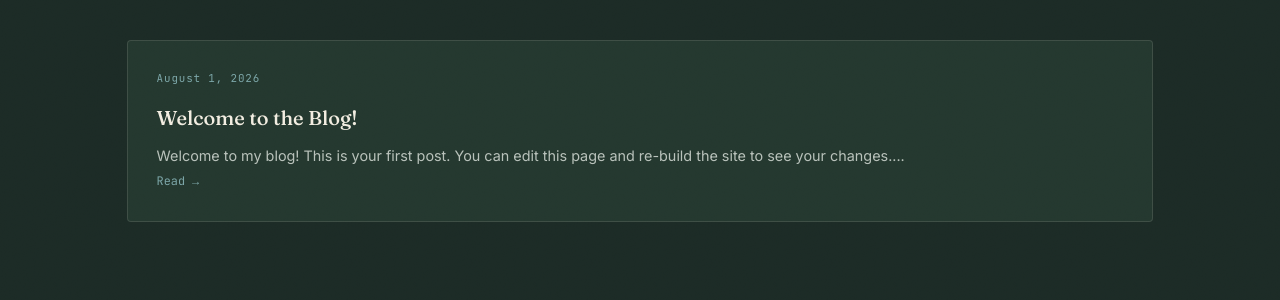
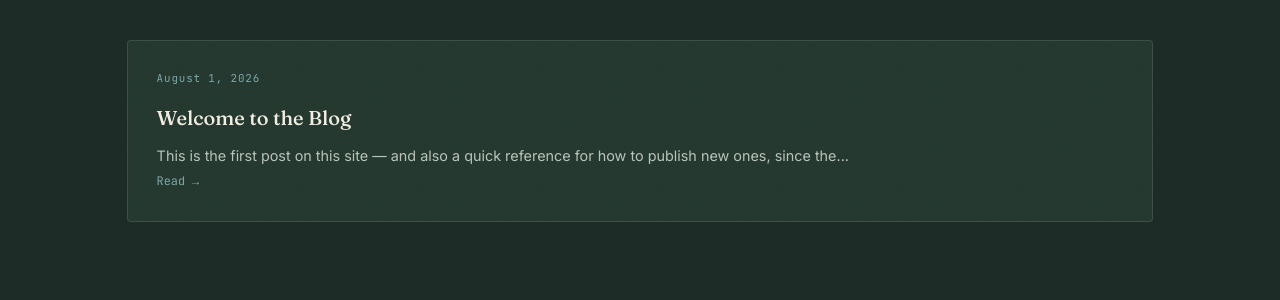
Before and after one commit to Sohaib-Hasan/Sohaib-Hasan.github.io, a Jekyll site: the page built from blog.html, in a window 1280 px wide and 1232 px high. Shown: the part 409-709 px from the top of the window. Built offline with Jekyll 4.4.1, drawn with Linux system fonts in a browser that asks for light colours; some of the changed lines change nothing that is shown.

Commit message:
Revise welcome blog post with Markdown examples
Updated the blog post with additional information on how to publish new posts and included examples of Markdown features.

````diff
--- a/_posts/2026-08-01-welcome-to-the-blog.md
+++ b/_posts/2026-08-01-welcome-to-the-blog.md
@@ -1,20 +1,49 @@
 ---
 layout: post
-title: "Welcome to the Blog!"
-date: 2026-08-01
-categories: welcome
+title: "Welcome to the Blog"
 ---
 
-Welcome to my blog! This is your first post. You can edit this page and re-build the site to see your changes.
+This is the first post on this site — and also a quick reference for how to publish new ones, since the whole point of this setup is that a new post should never require touching HTML.
 
-## Getting Started
+## How this works
 
-To add new posts, create files in the `_posts` directory with the naming convention `YYYY-MM-DD-name-of-post.md` and include the necessary front matter.
+Every post is just a Markdown file inside the `_posts` folder, named like this:
 
-## Features
+```
+2026-08-01-welcome-to-the-blog.md
+```
 
-- Markdown support
-- Responsive design
-- Simple and clean layout
+The date at the front of the filename **is** the publish date — GitHub Pages reads it automatically. The rest of the filename becomes the post's URL.
 
-Happy blogging!
+At the top of every post, three dashes open and close a small settings block:
+
+```
+---
+layout: post
+title: "Your Post Title Here"
+---
+```
+
+Everything below that line is the actual post, written in plain Markdown:
+
+- `**bold**` and `*italic*` work as expected
+- Headings with `##` and `###`
+- Numbered and bulleted lists
+- [Links](https://sohaib-hasan.github.io) just need `[text](url)`
+
+## Math, properly typeset
+
+Since this is a mathematics site, inline math like $E = mc^2$ and full display equations both render properly:
+
+$$\int_0^1 x^2 \, dx = \frac{1}{3}$$
+
+## Code, when it's needed
+
+```python
+def is_prime(n):
+    if n < 2:
+        return False
+    return all(n % i != 0 for i in range(2, int(n**0.5) + 1))
+```
+
+That's the whole system. New post = new Markdown file, uploaded the same way everything else on this site gets uploaded.
````
